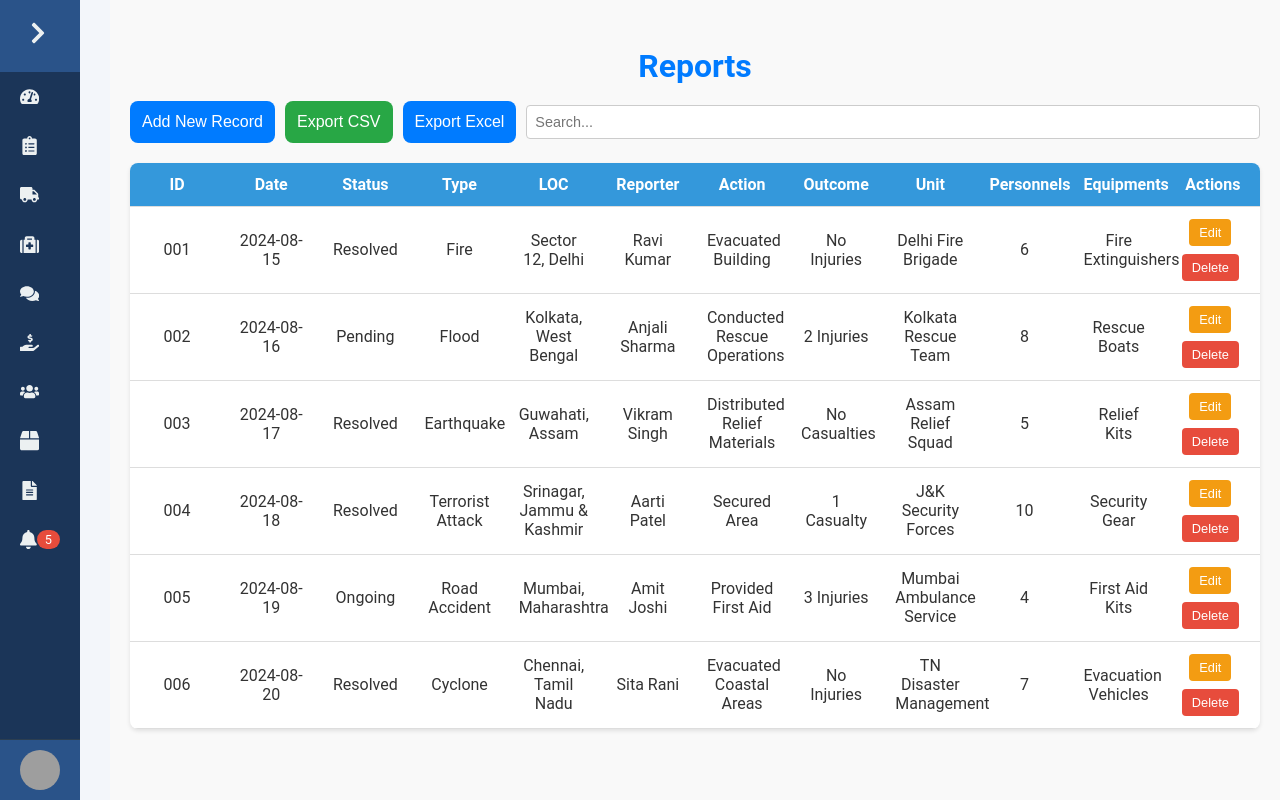
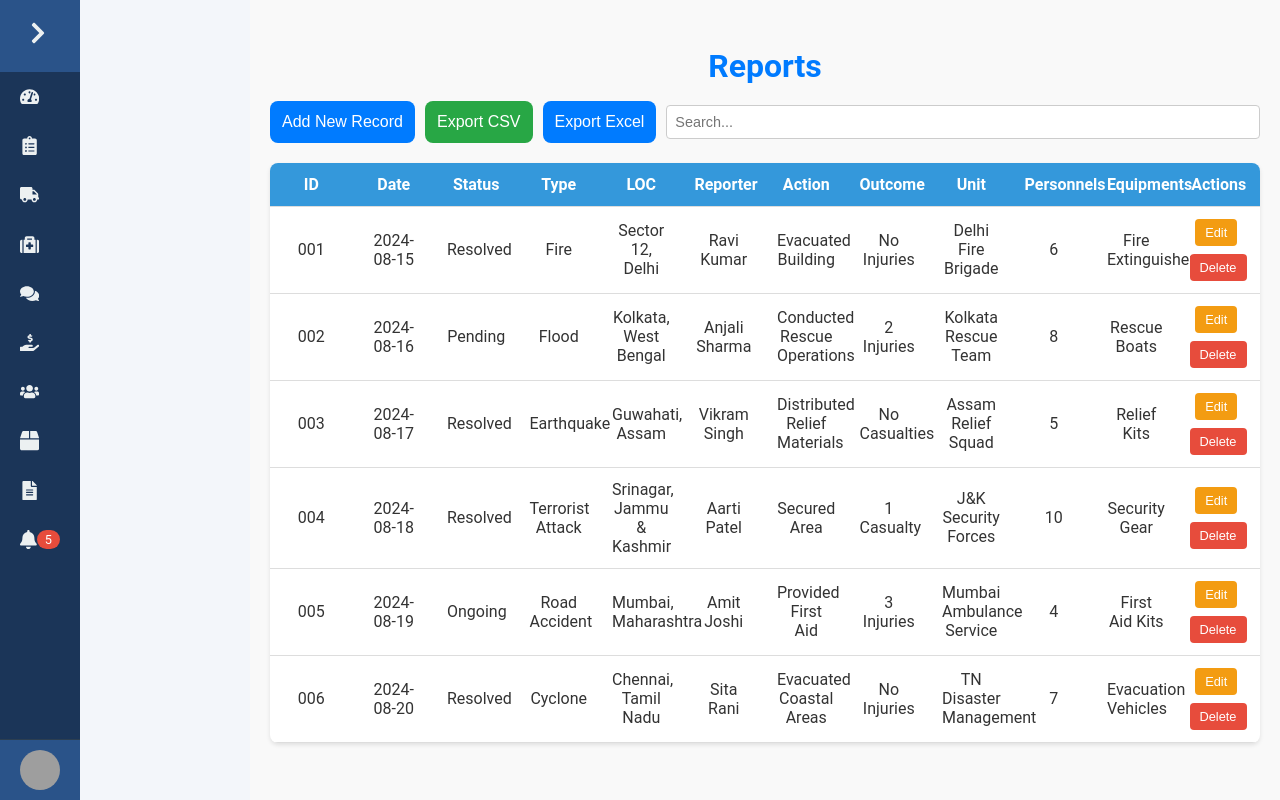
Before and after one commit to sarthakkarora/CRPF-PORTAL, a React (Create React App) app: page /reports in a window 1280 px wide. Built offline with nearby package versions, Linux system fonts and the light colour scheme; grey boxes are pictures that could not be loaded.

Commit message:
Update ReportsPage.css

```diff
--- a/src/components/ReportsPage.css
+++ b/src/components/ReportsPage.css
@@ -1,6 +1,6 @@
 .reports-container {
   padding: 20px;
-  margin-left: 100px;
+  margin-left: 240px;
   font-family: 'Roboto', sans-serif;
   background-color: #f9f9f9;
   max-width: 1200px; /* Set a max-width for the container */
```
